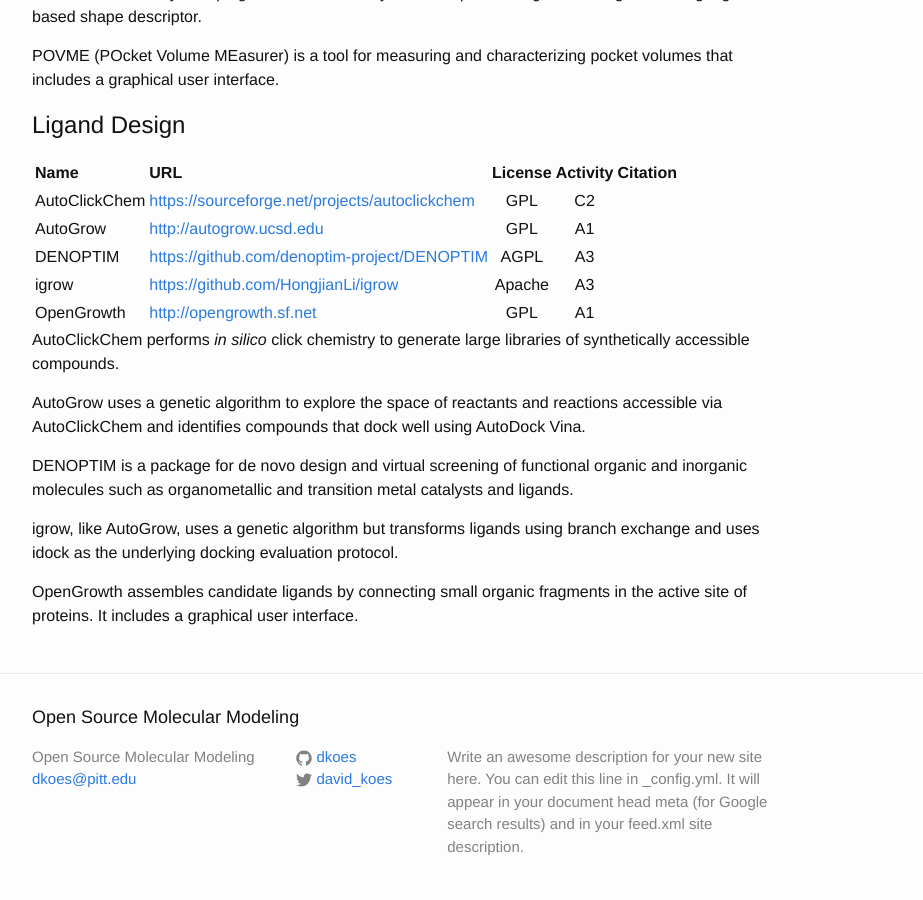
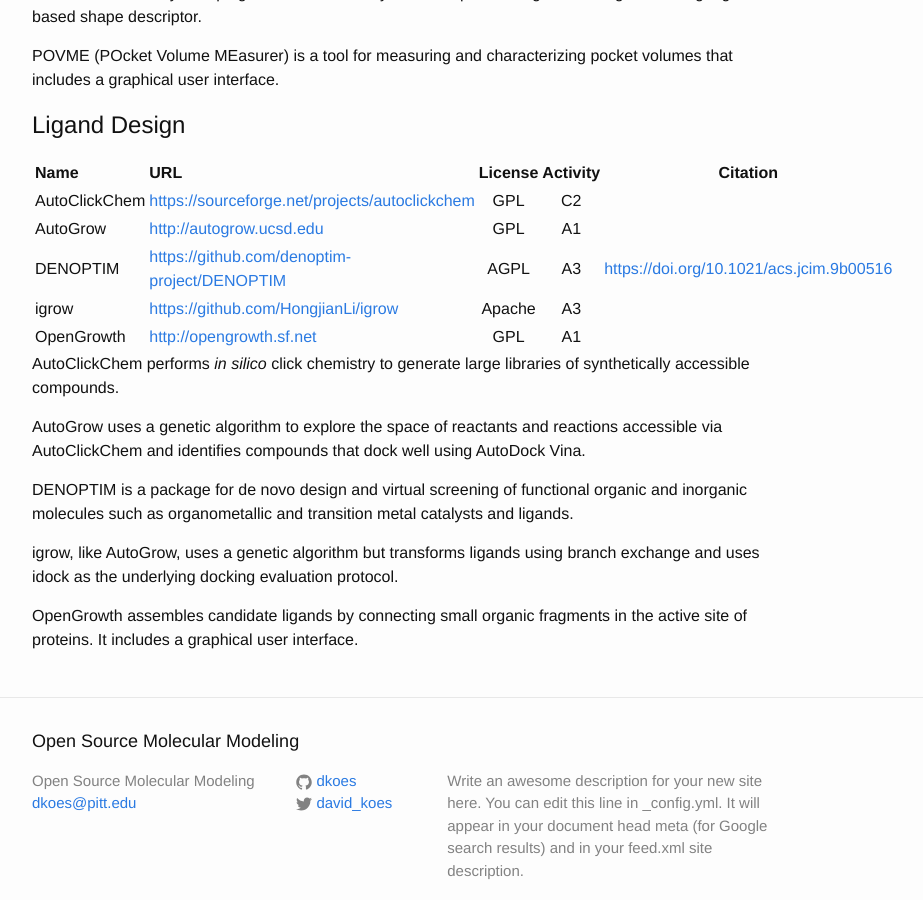
Before and after one commit to OpenSourceMolecularModeling/OpenSourceMolecularModeling.github.io, a Jekyll site: the page built from index.md, in a window 1280 px wide and 900 px high, scrolled down 23735 px. Shown: the whole window, without its empty margins (238-1161 px from the left). Built offline with Jekyll 4.4.1, drawn with Linux system fonts in a browser that asks for light colours; part of the change alters nothing that is shown.

Commit message:
add citation

```diff
--- a/index.md
+++ b/index.md
@@ -866,7 +866,7 @@ Ligand Design
 |:--------------|:-------------------------------------------------|:-------:|:--------:|:--------:|
 | AutoClickChem | <https://sourceforge.net/projects/autoclickchem> |   GPL   |    C2    |          |
 | AutoGrow      | <http://autogrow.ucsd.edu>                       |   GPL   |    A1    |          |
-| DENOPTIM      | <https://github.com/denoptim-project/DENOPTIM>   |  AGPL   |    A3    |          |
+| DENOPTIM      | <https://github.com/denoptim-project/DENOPTIM>   |  AGPL   |    A3    | <https://doi.org/10.1021/acs.jcim.9b00516>  |
 | igrow         | <https://github.com/HongjianLi/igrow>            |  Apache |    A3    |          |
 | OpenGrowth    | <http://opengrowth.sf.net>                       |   GPL   |    A1    |          |
 
```
